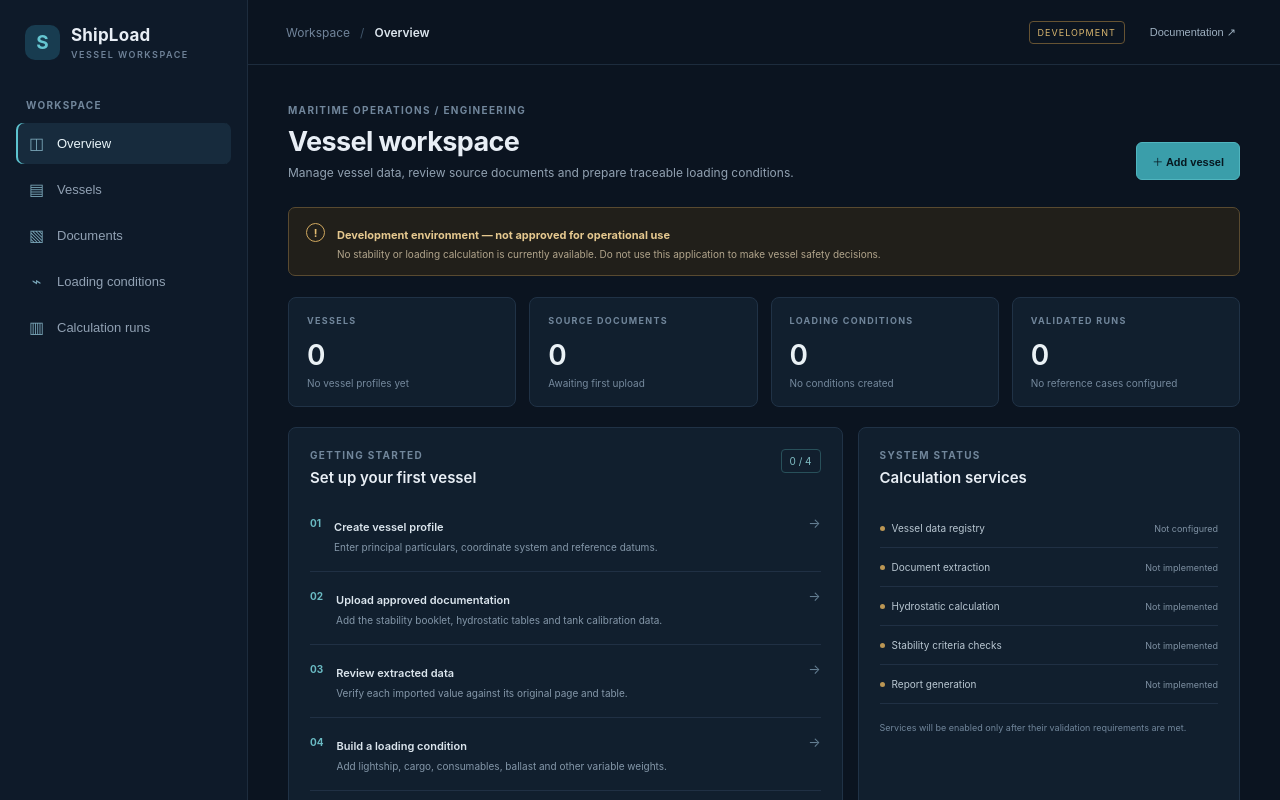
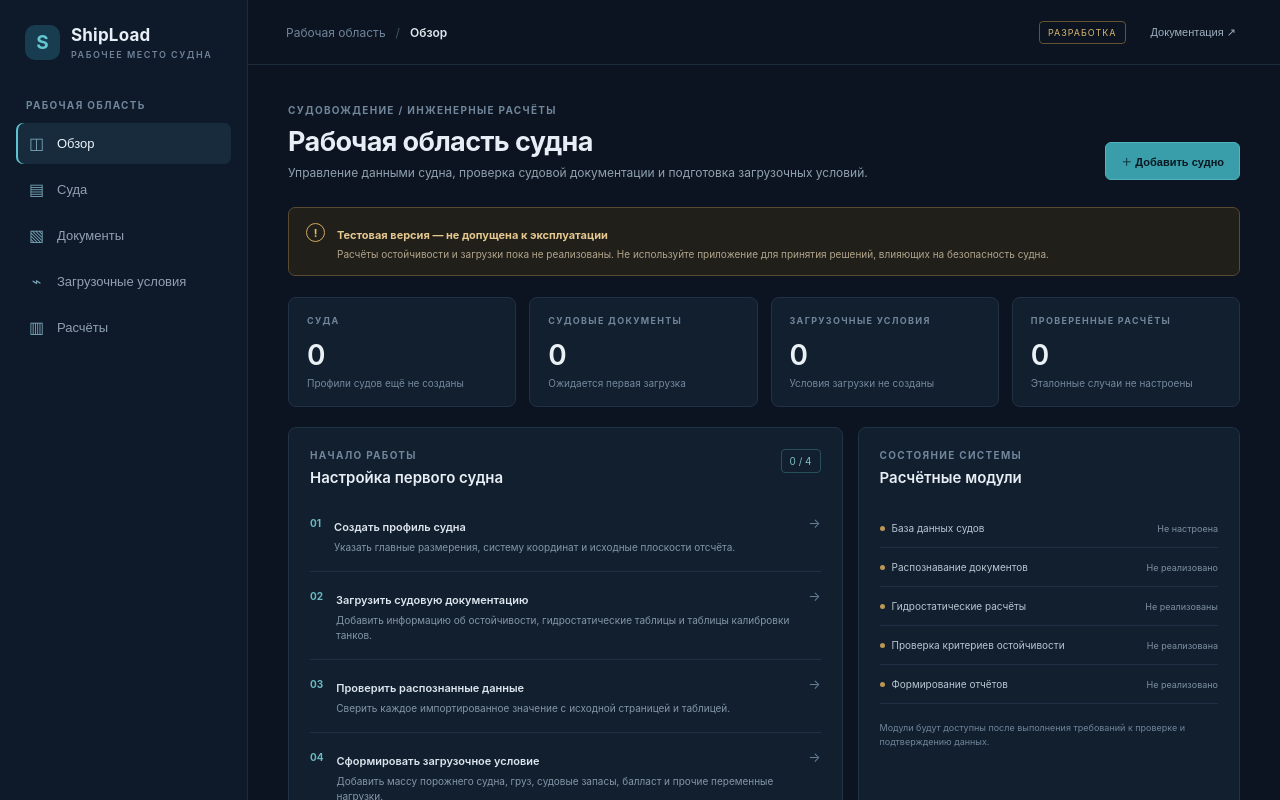
Before and after one commit to quvok/ShipLoad, a React (Vite) app in the folder frontend/: page / in a window 1280 px wide. Shown: the top 800 px of the page. Built offline with nearby package versions, Linux system fonts and the light colour scheme.

Commit message:
Translate web interface into Russian

```diff
--- a/frontend/src/App.tsx
+++ b/frontend/src/App.tsx
@@ -3,11 +3,11 @@ import { useState } from "react";
 type NavKey = "overview" | "vessels" | "documents" | "loading" | "reports";
 
 const navigation: { key: NavKey; label: string; icon: string }[] = [
-  { key: "overview", label: "Overview", icon: "◫" },
-  { key: "vessels", label: "Vessels", icon: "▤" },
-  { key: "documents", label: "Documents", icon: "▧" },
-  { key: "loading", label: "Loading conditions", icon: "⌁" },
-  { key: "reports", label: "Calculation runs", icon: "▥" },
+  { key: "overview", label: "Обзор", icon: "◫" },
+  { key: "vessels", label: "Суда", icon: "▤" },
+  { key: "documents", label: "Документы", icon: "▧" },
+  { key: "loading", label: "Загрузочные условия", icon: "⌁" },
+  { key: "reports", label: "Расчёты", icon: "▥" },
 ];
 
 function App() {
@@ -16,8 +16,8 @@ function App() {
   return (
     <div className="app-shell">
       <aside className="sidebar">
-        <div className="brand"><span className="brand-mark">S</span><span>ShipLoad<small>VESSEL WORKSPACE</small></span></div>
-        <div className="workspace-label">WORKSPACE</div>
+        <div className="brand"><span className="brand-mark">S</span><span>ShipLoad<small>РАБОЧЕЕ МЕСТО СУДНА</small></span></div>
+        <div className="workspace-label">РАБОЧАЯ ОБЛАСТЬ</div>
         <nav>
           {navigation.map((item) => (
             <button key={item.key} className={active === item.key ? "nav-item active" : "nav-item"} onClick={() => setActive(item.key)}>
@@ -26,53 +26,53 @@ function App() {
           ))}
         </nav>
         <div className="sidebar-bottom">
-          <div className="connection"><span /> Local project scaffold</div>
-          <div className="user-row"><div className="avatar">Q</div><div>Project owner<small>ShipLoad development</small></div></div>
+          <div className="connection"><span /> Локальная версия проекта</div>
+          <div className="user-row"><div className="avatar">S</div><div>Владелец проекта<small>Разработка ShipLoad</small></div></div>
         </div>
       </aside>
 
       <main className="main">
         <header className="topbar">
-          <div><span className="breadcrumb">Workspace</span><span className="slash">/</span><strong>{navigation.find((item) => item.key === active)?.label}</strong></div>
-          <div className="topbar-right"><span className="env-tag">DEVELOPMENT</span><button className="help-button">Documentation ↗</button></div>
+          <div><span className="breadcrumb">Рабочая область</span><span className="slash">/</span><strong>{navigation.find((item) => item.key === active)?.label}</strong></div>
+          <div className="topbar-right"><span className="env-tag">РАЗРАБОТКА</span><button className="help-button">Документация ↗</button></div>
         </header>
 
         <section className="content">
           <div className="page-heading">
-            <div><div className="eyebrow">MARITIME OPERATIONS / ENGINEERING</div><h1>{active === "overview" ? "Vessel workspace" : navigation.find((item) => item.key === active)?.label}</h1><p>Manage vessel data, review source documents and prepare traceable loading conditions.</p></div>
-            <button className="primary-button" onClick={() => setActive("vessels")}>＋ Add vessel</button>
+            <div><div className="eyebrow">СУДОВОЖДЕНИЕ / ИНЖЕНЕРНЫЕ РАСЧЁТЫ</div><h1>{active === "overview" ? "Рабочая область судна" : navigation.find((item) => item.key === active)?.label}</h1><p>Управление данными судна, проверка судовой документации и подготовка загрузочных условий.</p></div>
+            <button className="primary-button" onClick={() => setActive("vessels")}>＋ Добавить судно</button>
           </div>
 
-          <div className="notice"><span className="notice-icon">!</span><div><strong>Development environment — not approved for operational use</strong><p>No stability or loading calculation is currently available. Do not use this application to make vessel safety decisions.</p></div></div>
+          <div className="notice"><span className="notice-icon">!</span><div><strong>Тестовая версия — не допущена к эксплуатации</strong><p>Расчёты остойчивости и загрузки пока не реализованы. Не используйте приложение для принятия решений, влияющих на безопасность судна.</p></div></div>
 
           <div className="metric-grid">
-            <Metric label="VESSELS" value="0" detail="No vessel profiles yet" />
-            <Metric label="SOURCE DOCUMENTS" value="0" detail="Awaiting first upload" />
-            <Metric label="LOADING CONDITIONS" value="0" detail="No conditions created" />
-            <Metric label="VALIDATED RUNS" value="0" detail="No reference cases configured" />
+            <Metric label="СУДА" value="0" detail="Профили судов ещё не созданы" />
+            <Metric label="СУДОВЫЕ ДОКУМЕНТЫ" value="0" detail="Ожидается первая загрузка" />
+            <Metric label="ЗАГРУЗОЧНЫЕ УСЛОВИЯ" value="0" detail="Условия загрузки не созданы" />
+            <Metric label="ПРОВЕРЕННЫЕ РАСЧЁТЫ" value="0" detail="Эталонные случаи не настроены" />
           </div>
 
           <div className="section-grid">
             <section className="panel getting-started">
-              <div className="panel-heading"><div><div className="eyebrow">GETTING STARTED</div><h2>Set up your first vessel</h2></div><span className="step-count">0 / 4</span></div>
-              <SetupStep number="01" title="Create vessel profile" description="Enter principal particulars, coordinate system and reference datums." />
-              <SetupStep number="02" title="Upload approved documentation" description="Add the stability booklet, hydrostatic tables and tank calibration data." />
-              <SetupStep number="03" title="Review extracted data" description="Verify each imported value against its original page and table." />
-              <SetupStep number="04" title="Build a loading condition" description="Add lightship, cargo, consumables, ballast and other variable weights." />
-              <button className="secondary-button" onClick={() => setActive("vessels")}>Start vessel setup <span>→</span></button>
+              <div className="panel-heading"><div><div className="eyebrow">НАЧАЛО РАБОТЫ</div><h2>Настройка первого судна</h2></div><span className="step-count">0 / 4</span></div>
+              <SetupStep number="01" title="Создать профиль судна" description="Указать главные размерения, систему координат и исходные плоскости отсчёта." />
+              <SetupStep number="02" title="Загрузить судовую документацию" description="Добавить информацию об остойчивости, гидростатические таблицы и таблицы калибровки танков." />
+              <SetupStep number="03" title="Проверить распознанные данные" description="Сверить каждое импортированное значение с исходной страницей и таблицей." />
+              <SetupStep number="04" title="Сформировать загрузочное условие" description="Добавить массу порожнего судна, груз, судовые запасы, балласт и прочие переменные нагрузки." />
+              <button className="secondary-button" onClick={() => setActive("vessels")}>Перейти к настройке судна <span>→</span></button>
             </section>
             <section className="panel status-panel">
-              <div className="eyebrow">SYSTEM STATUS</div><h2>Calculation services</h2>
-              <StatusRow name="Vessel data registry" status="Not configured" />
-              <StatusRow name="Document extraction" status="Not implemented" />
-              <StatusRow name="Hydrostatic calculation" status="Not implemented" />
-              <StatusRow name="Stability criteria checks" status="Not implemented" />
-              <StatusRow name="Report generation" status="Not implemented" />
-              <div className="status-foot">Services will be enabled only after their validation requirements are met.</div>
+              <div className="eyebrow">СОСТОЯНИЕ СИСТЕМЫ</div><h2>Расчётные модули</h2>
+              <StatusRow name="База данных судов" status="Не настроена" />
+              <StatusRow name="Распознавание документов" status="Не реализовано" />
+              <StatusRow name="Гидростатические расчёты" status="Не реализованы" />
+              <StatusRow name="Проверка критериев остойчивости" status="Не реализована" />
+              <StatusRow name="Формирование отчётов" status="Не реализовано" />
+              <div className="status-foot">Модули будут доступны после выполнения требований к проверке и подтверждению данных.</div>
             </section>
           </div>
 
-          <div className="bottom-note"><span>SHIPLOAD</span><span>Data provenance first · Reproducible calculations · Explicit validation status</span><span>v0.1.0</span></div>
+          <div className="bottom-note"><span>SHIPLOAD</span><span>Прослеживаемость данных · Повторяемость расчётов · Явный статус проверки</span><span>v0.1.0</span></div>
         </section>
       </main>
     </div>
```
